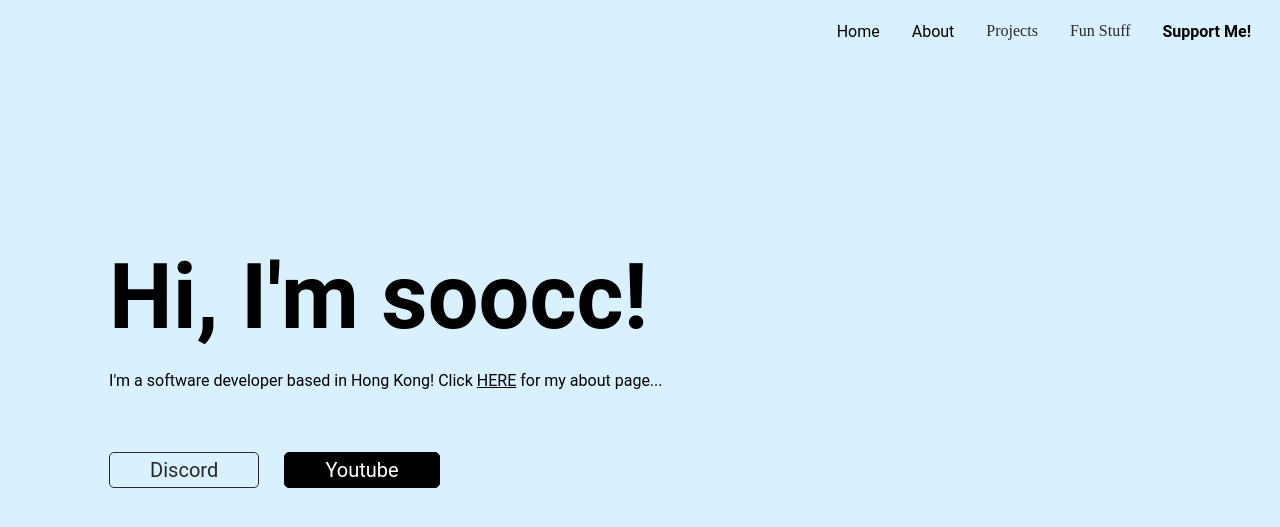
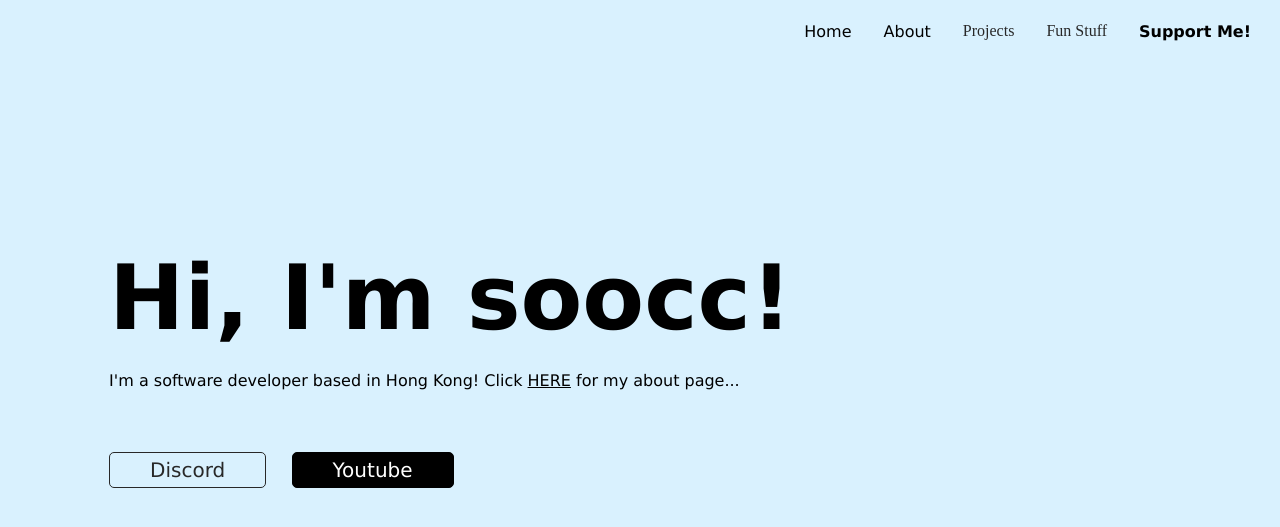
Before and after one commit to soocc/sooccsocks2, a Jekyll site: the page built from index.html, in a window 1280 px wide. Shown: the top 527 px of the page. Built offline with Jekyll 4.4.1, drawn with Linux system fonts in a browser that asks for light colours.

Commit message:
Update styles.css

```diff
--- a/styles/styles.css
+++ b/styles/styles.css
@@ -76,7 +76,7 @@
 }
 
 p, h1, h2, h3, h4, a, button {
-  font-family: Roboto;
+  font-family: Verdana;
 }
 
 body {
```
